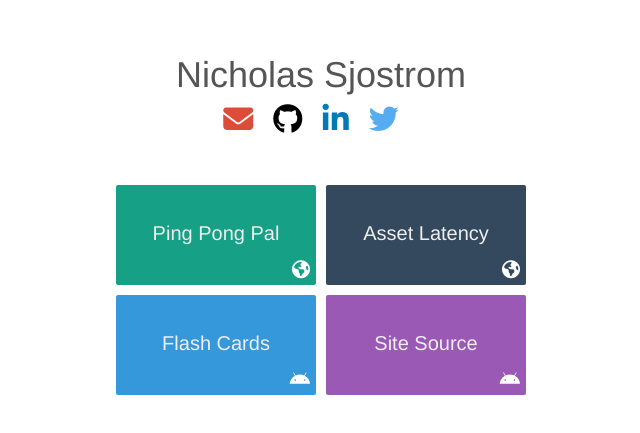
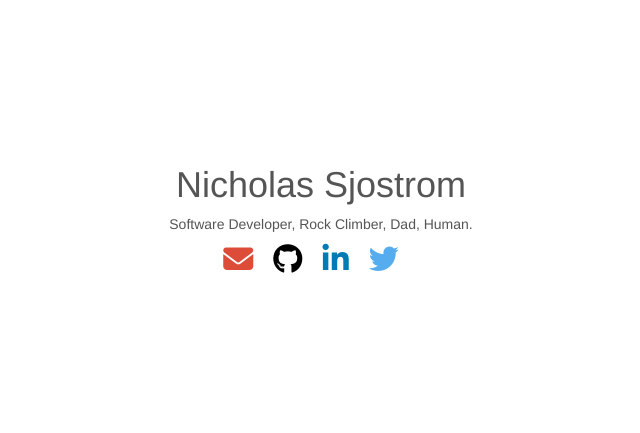
Before and after one commit to anothrNick/anothrNick.github.io, a plain HTML site: page index.html in a window 1280 px wide. Shown: the part 185-618 px from the top of the page, without its empty margins (319-959 px from the left). Drawn offline with nearby package versions, Linux system fonts and the light colour scheme.

Commit message:
Update index.html

```diff
--- a/index.html
+++ b/index.html
@@ -85,12 +85,12 @@
 			}
 
 			.project {
-				background-color: #EEE;
+				background-color: #FFF;
 				display: flex;
 				justify-content: center;
 				align-items: center;
 				font-size: 20px;
-				color: #EEE;
+				color: #5D5D5D;
 				border-bottom: 4px solid transparent;
 				transition: border-color .5s;
 				border-radius: 2px;
@@ -99,7 +99,6 @@
 			.project:hover{
 				cursor: pointer;
 				text-decoration: none;
-				color: #EEE;
 				border-color: rgba(0,0,0,.2);
 			}
 
@@ -126,25 +125,16 @@
 
 		  <div class="content">
 		     <h1 class="title">Nicholas Sjostrom</h1>
+		     <p style="text-align: center;color: AAA;">Software Developer, Rock Climber, Dad, Human.</p>
 		     <p class="title">
 		     	<a href="mailto:nick@sjostrom.io"><i class="fa fa-envelope"></i></a>
 		     	<a href="https://github.com/anothrNick"><i class="fa fa-github"></i></a>
 		     	<a href="https://www.linkedin.com/in/nicksjostrom"><i class="fa fa-linkedin"></i></a>
 		     	<a href="https://twitter.com/nickShosh"><i class="fa fa-twitter"></i></a>
 		    </p>
-
-		    <div class="projects">
-		    	<a class="project" href="https://pingpongpal.com" style="background-color:#16a085;">Ping Pong Pal <i class="fa fa-globe"></i></a>
-		    	<a class="project" href="https://res.sjostrom.io" style="background-color:#34495e;">Asset Latency <i class="fa fa-globe"></i></a>
-		    	<a class="project" href="https://play.google.com/store/apps/details?id=io.sjostrom.flashcards&hl=en" style="background-color:#3498db;">Flash Cards <i class="fa fa-android"></i></a>
-		    	<a class="project" href="https://github.com/anothrNick/site-source" style="background-color:#9b59b6;">Site Source <i class="fa fa-android"></i></a>
-		    </div>
 		  </div>
 
 		</main>
 
-        <script src="http://code.jquery.com/jquery-1.12.4.min.js"></script>
-        <script>window.jQuery || document.write('<script src="js/vendor/jquery-1.12.4.min.js"><\/script>')</script>
-
     </body>
 </html>
```
